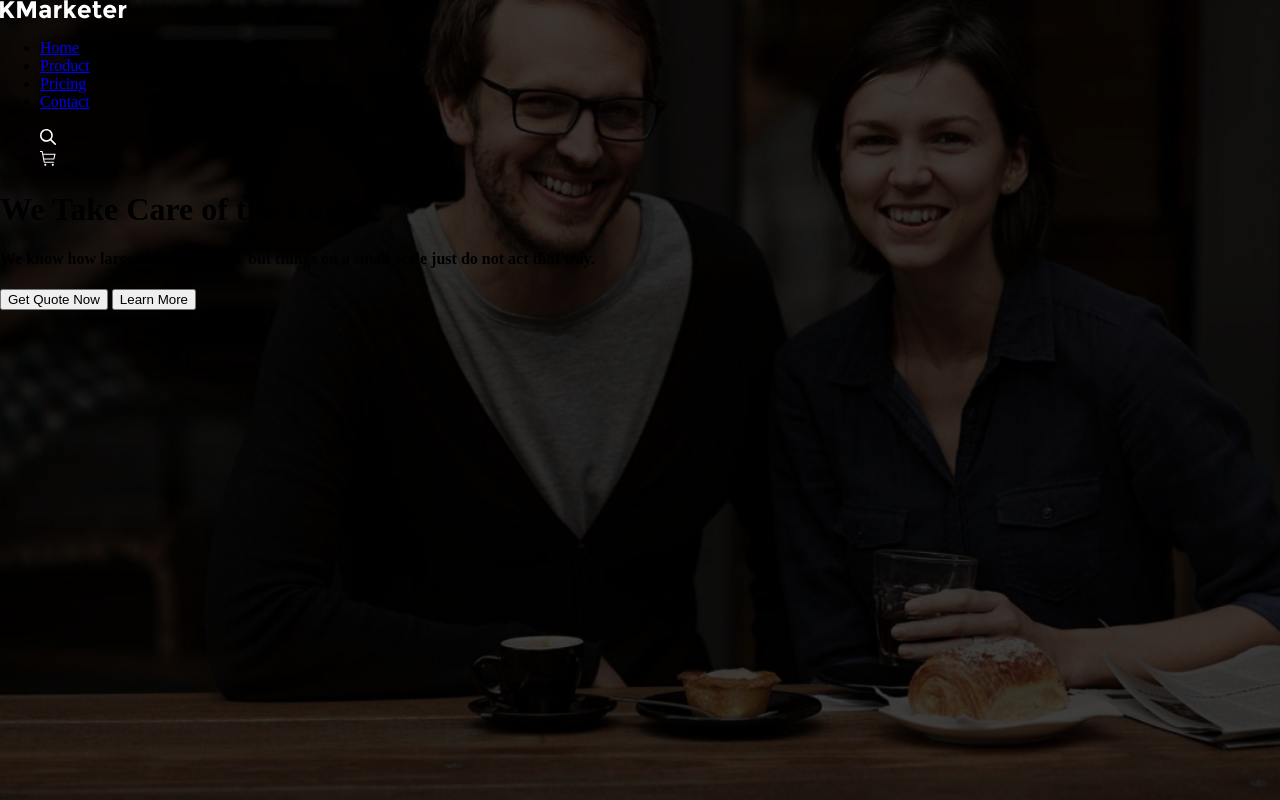
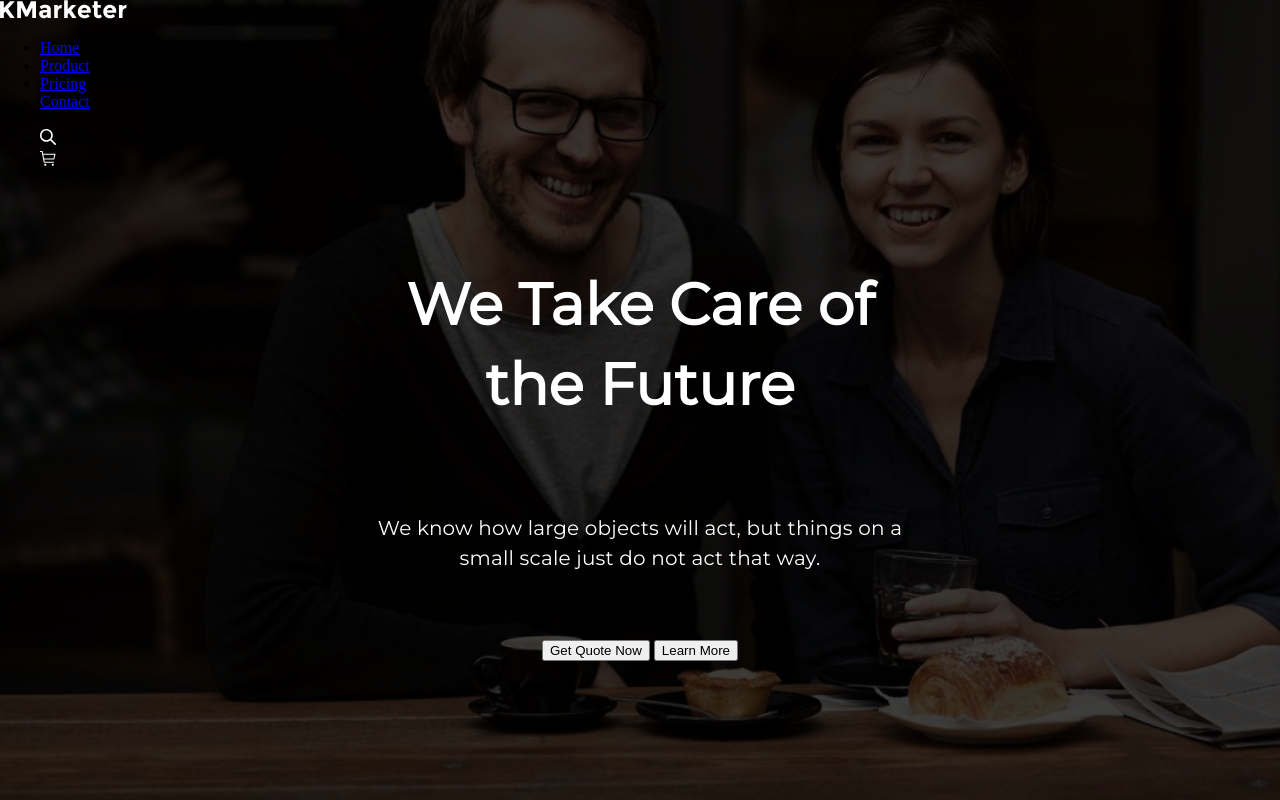
Before and after one commit to emma13z/Final_Project, a plain HTML site: page index.html in a window 1280 px wide. Drawn offline with Linux system fonts and the light colour scheme.

Commit message:
added css for content: h1 + h4

```diff
--- a/index.html
+++ b/index.html
@@ -27,6 +27,40 @@
         left: 0;
         background-color: rgba(0, 0, 0, 0.5);
         z-index: -1;
+      }
+      .container {
+        display: flex;
+        max-width: 1050px;
+        width: 860px;
+        flex-direction: column;
+        align-items: center;
+        margin: 0 auto;
+        padding: 40px 0px;
+        gap: 40px;
+      }
+      h1 {
+        width: 573px;
+        height: 143px;
+        color: #ffffff;
+        text-align: center;
+        font-family: Montserrat;
+        font-size: 58px;
+        font-style: normal;
+        font-weight: 800;
+        line-height: 80px;
+        letter-spacing: 0.2px;
+      }
+      h4 {
+        width: 539px;
+        font-size: 20px;
+        color: #ffffff;
+        text-align: center;
+        font-family: Montserrat;
+        font-size: 20px;
+        font-style: normal;
+        font-weight: 500;
+        line-height: 30px;
+        letter-spacing: 0.2px;
       }
     </style>
   </head>
```
